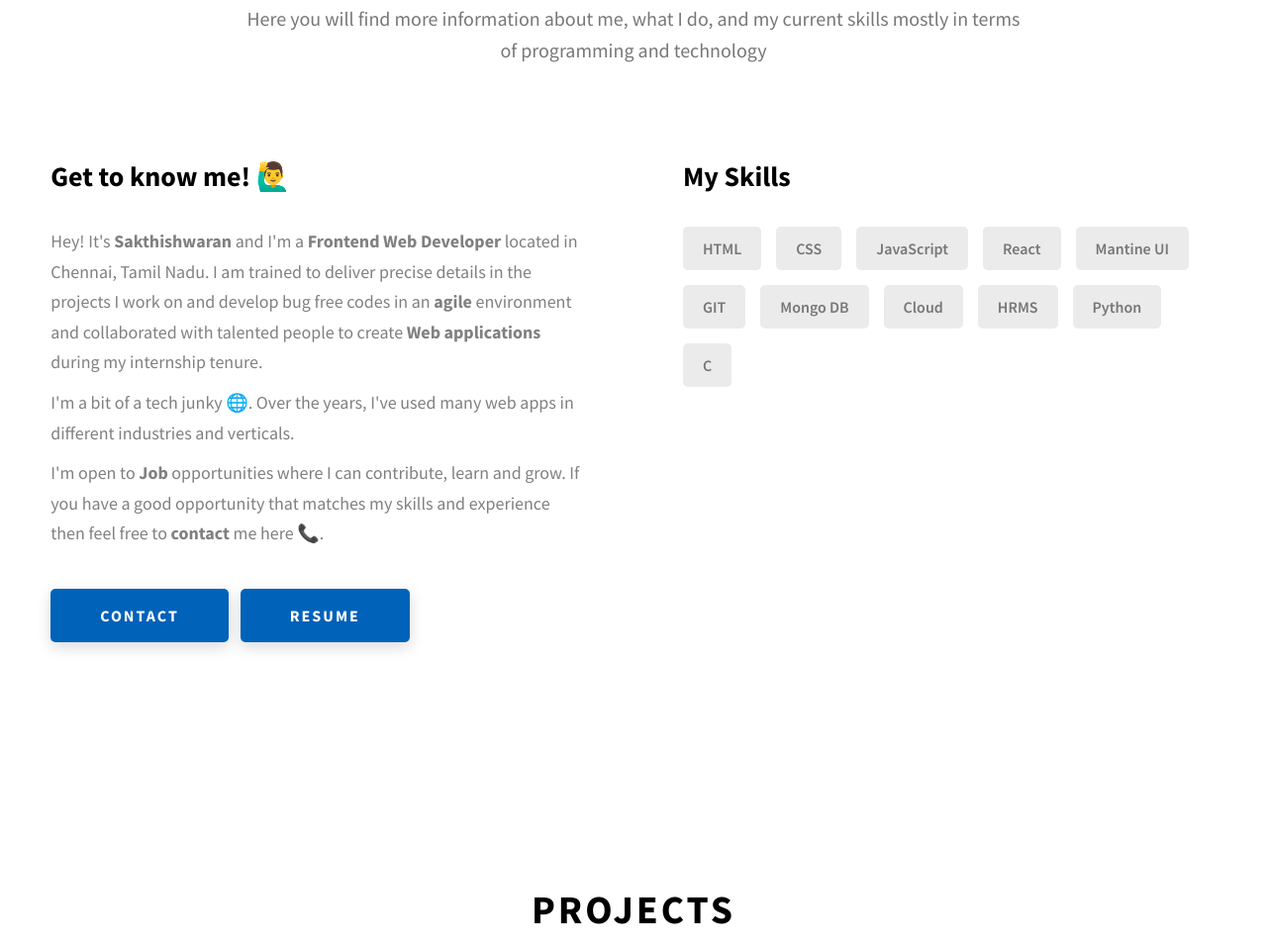
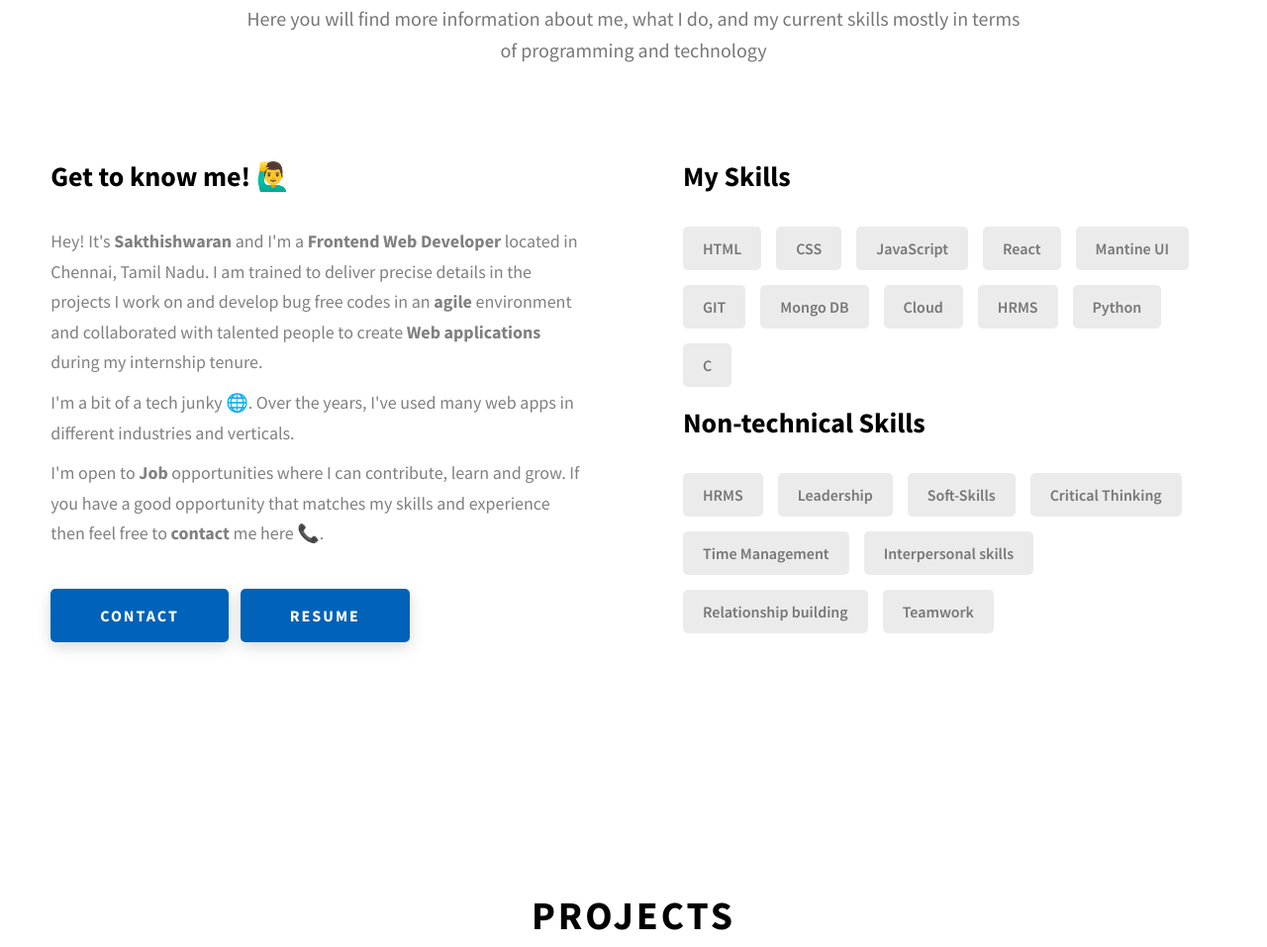
Before and after one commit to sakthixx/FolioX, a website: page index.html in a window 1280 px wide. Shown: the part 1012-1969 px from the top of the page at 99% size. Drawn offline with Linux system fonts and the light colour scheme.

Commit message:
Update index.html
Added non-technical skills section

```diff
--- a/index.html
+++ b/index.html
@@ -196,6 +196,7 @@
             >
             <a href="/resume.pdf" download class="btn btn--med btn--theme dynamicBgClr">Resume</a>
           </div>
+          <div>
           <div class="about__content-skills">
             <h3 class="about__content-title">My Skills</h3>
             <div class="skills">
@@ -211,6 +212,20 @@
               <div class="skills__skill">Python</div>
               <div class="skills__skill">C</div>
             </div>
+            <div class="about__content-skills">
+              <h3 class="about__content-title">Non-technical Skills</h3>
+              <div class="skills">
+                <div class="skills__skill">HRMS</div>
+                <div class="skills__skill">Leadership</div>
+                <div class="skills__skill">Soft-Skills</div>
+                <div class="skills__skill">Critical Thinking</div>
+                <div class="skills__skill">Time Management</div>
+                <div class="skills__skill">Interpersonal skills</div>
+                <div class="skills__skill">Relationship building</div>
+                <div class="skills__skill">Teamwork</div>
+              </div>
+            </div>
+          </div>
           </div>
         </div>
       </div>
```
